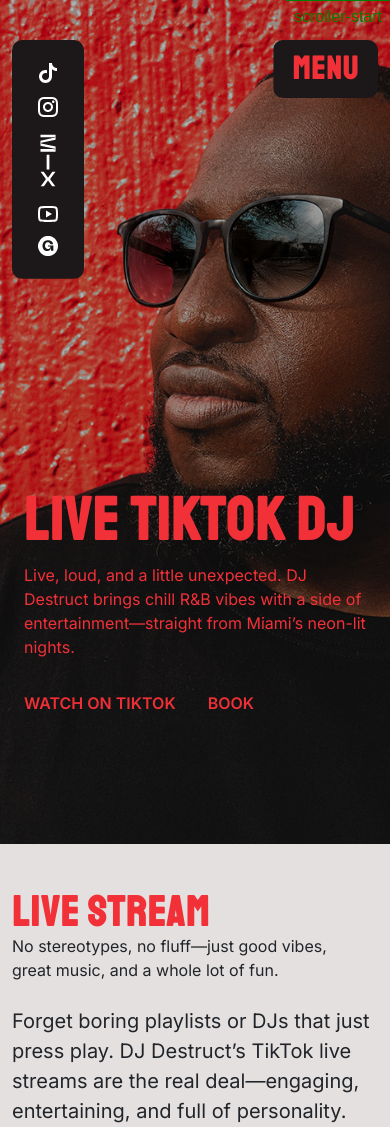
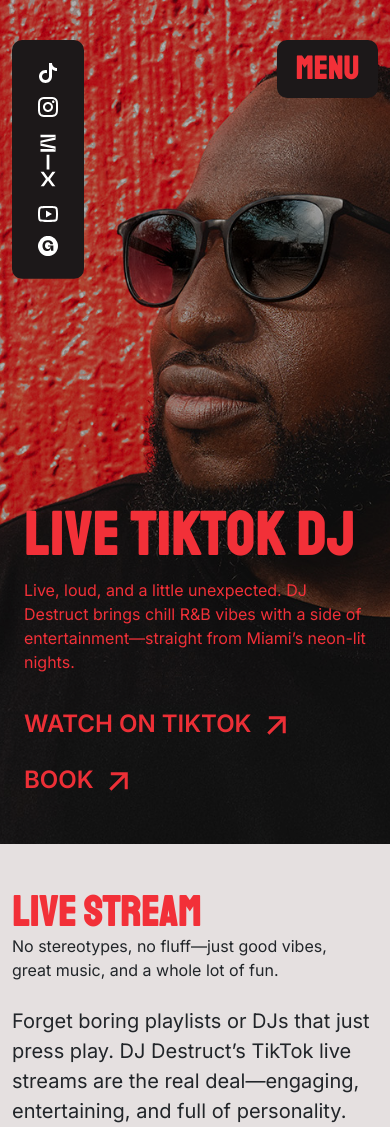
Before and after one commit to Ninikitos/dj_website, a Django app: page / in a window 390 px wide. Shown: the top 1127 px of the page. Run offline with Django 5.2, Linux system fonts and the light colour scheme; data comes from the database, SQL or seed files in the repository; some libraries are stand-ins or nearby versions.

Commit message:
fixing minor bugs

```diff
--- a/dj_website/apps/main/static/main/css/styles.css
+++ b/dj_website/apps/main/static/main/css/styles.css
@@ -136,7 +136,7 @@
 }
 
 .hero__wrapper {
-    height: 80vh;
+    height: 90vh;
     display: flex;
     justify-content: space-between;
     align-items: flex-end;
@@ -235,6 +235,12 @@
     transform: translateY(-20px);
 }
 
+.arrow__icon {
+    width: 37px;
+    height: 37px;
+    display: none;
+}
+
 /* Navigation */
 nav ul {
     display: flex;
@@ -1374,6 +1376,16 @@
         margin-top: 24px;
     }
 
+    .hero__links {
+        font-size: 24px;
+        flex-direction: column;
+        gap: 18px;
+    }
+
+    .arrow__icon {
+        display: inline-block;
+    }
+
     /* Menu */
     .menu__avatar {
         width: 150px;
@@ -1644,7 +1675,7 @@
         }
 
         .hero__wrapper {
-            height: 80vh;
+            height: 90vh;
             padding: 0 12px;
         }
 
--- a/dj_website/apps/main/static/main/js/scripts.js
+++ b/dj_website/apps/main/static/main/js/scripts.js
@@ -107,8 +107,7 @@
         // Trigger the animation when the title enters the viewport
         trigger: liveStreamTitle,
         start: 'top 90%',
-        toggleActions: 'play none none none',
-        markers: false,
+        toggleActions: 'play none none none'
     },
 });
 
@@ -175,8 +174,7 @@
         scrollTrigger: {
             trigger: card,
             start: 'clamp(top 80%)',
-            toggleActions: 'play none none none',
-            markers: false,
+            toggleActions: 'play none none none'
         },
     });
 
@@ -954,8 +952,7 @@
             scrollTrigger: {
                 trigger: shopTitle,
                 start: "top-=700",
-                toggleActions: "play none none none",
-                markers: true
+                toggleActions: "play none none none"
             },
         });
 
@@ -1061,13 +1058,13 @@
 }
 
 function showNextImage(images) {
-    currentIndex = (currentIndex + 1) % images.length; // Loop back to the first image
+    currentIndex = (currentIndex + 1) % images.length;
     lightboxImg.src = images[currentIndex];
     updateThumbnailHighlight(currentIndex);
 }
 
 function showPrevImage(images) {
-    currentIndex = (currentIndex - 1 + images.length) % images.length; // Loop back to the last image
+    currentIndex = (currentIndex - 1 + images.length) % images.length;
     lightboxImg.src = images[currentIndex];
     updateThumbnailHighlight(currentIndex);
 }
--- a/dj_website/apps/main/templates/main/index.html
+++ b/dj_website/apps/main/templates/main/index.html
@@ -157,12 +157,21 @@
                                 <div>
                                     <a class="link link__reset hero__link-tiktok"
                                        href="{{ main_page_urls.hero_watch_tiktok }}"
-                                       target="_blank">Watch on tiktok</a>
+                                       target="_blank">
+                                        Watch on tiktok
+                                        <span class="arrow__icon">
+                                            <svg xmlns="http://www.w3.org/2000/svg" viewBox="0 0 24 24" fill="rgba(242,48,56,1)"><path d="M16.0037 9.41421L7.39712 18.0208L5.98291 16.6066L14.5895 8H7.00373V6H18.0037V17H16.0037V9.41421Z"></path></svg>
+                                        </span>
+                                    </a>
                                 </div>
                                 <div>
                                     <a class="link link__reset hero__link-book"
                                        href="{{ main_page_urls.general_booking }}"
-                                       target="_blank">Book</a>
+                                       target="_blank">Book
+                                        <span class="arrow__icon">
+                                            <svg xmlns="http://www.w3.org/2000/svg" viewBox="0 0 24 24" fill="rgba(242,48,56,1)"><path d="M16.0037 9.41421L7.39712 18.0208L5.98291 16.6066L14.5895 8H7.00373V6H18.0037V17H16.0037V9.41421Z"></path></svg>
+                                        </span>
+                                    </a>
                                 </div>
                             </div>
                         </div>
@@ -369,8 +378,8 @@
                                     <p>🇭🇹 Haiti</p>
                                 </li>
                                 <li class="about__content-item">
-                                    <p>Years playing</p>
-                                    <p>17</p>
+                                    <p>Session time</p>
+                                    <p>~2 hours</p>
                                 </li>
                                 <li class="about__content-item">
                                     <p>Music</p>
@@ -378,7 +387,7 @@
                                 </li>
                                 <li class="about__content-item">
                                     <p>Venues</p>
-                                    <p></p>
+                                    <p>Online/Private</p>
                                 </li>
                                 <li>
                                     <a class="cta-btn about-cta" id="about" href="#">Book</a>
@@ -467,7 +476,7 @@
             <div class="container music-container">
                 <div class="music__avatar">
                     <div class="music__image-wrapper">
-                        <img src="{% static 'main/images/main/sub_avatar.png' %}"
+                        <img src="{% static 'main/images/main/sub_avatar.jpg' %}"
                              alt="black smiling male holding microphone">
                         <span class="music__slogan">Welcome to my vibes</span>
                     </div>
@@ -638,7 +647,7 @@
                 <div class="title__sticky-wrapper row">
                     <div class="title__sticky col-sm-12 col-md-5">
                         <h2 class="live-stream__title book__header">Book a DJ<br>in Miami</h2>
-                        <span class="live-stream__subtitle">
+                        <span class="live-stream__subtitle book__subtitle">
                             Stream DJ Destruct’s R&B TikTok Beats –
                             Perfect Mixes for Every Vibe,
                             from Unwinding to Partying.
--- a/dj_website/static/js/main.js
+++ b/dj_website/static/js/main.js
@@ -76,22 +76,6 @@
     })
     gsap.ticker.lagSmoothing(0)
 
-    // gsap.fromTo(
-    //     '.accent-text',
-    //     {opacity: 0},
-    //     {
-    //         opacity: 1,
-    //         duration: 1,
-    //         onStart: startCanvas,
-    //         scrollTrigger: {
-    //             trigger: '.shop',
-    //             start: 'bottom-=100',
-    //             once: true,
-    //
-    //         },
-    //     }
-    // );
-
     // Function to start the canvas
     function startCanvas() {
         loopCanvas = true;
@@ -132,9 +116,12 @@
 
     engine = Engine.create();
 
-    ground = Bodies.rectangle(width / 2, height - 505, width, 10, {
+    const groundHeightOffset = 0.66 * height;
+    const groundWidthtOffset = 0.2 / width;
+    ground = Bodies.rectangle(width / 2, height - groundHeightOffset, width - groundWidthtOffset, 10, {
         isStatic: true,
     });
+
     wallLeft = Bodies.rectangle(0, height / 2, 10, height, {
         isStatic: true,
     });
@@ -168,17 +155,20 @@
         let pos = this.body.position;
         let angle = this.body.angle;
 
+        let isMobile = window.innerWidth <= 768; // Define a breakpoint for mobile
+        let scaleFactor = isMobile ? 0.6 : 1; // Reduce size by half on mobile
+
         push();
         translate(pos.x, pos.y);
         rotate(angle);
         rectMode(CENTER);
         fill("#E5E0E0");
         stroke("#0f0f0f");
-        strokeWeight(3);
-        rect(0, 0, this.word.length * 30, 80, 40);
+        strokeWeight(3 * scaleFactor); // Scale stroke weight
+        rect(0, 0, this.word.length * 30 * scaleFactor, 80 * scaleFactor, 40 * scaleFactor); // Scale rect size
         noStroke();
         fill("#0f0f0f");
-        textSize(40);
+        textSize(40 * scaleFactor); // Scale text size
         textAlign(CENTER, CENTER);
         text(this.word.toUpperCase(), 0, 0);
         pop();
@@ -194,7 +184,7 @@
             Body.applyForce(
                 word.body,
                 {x: word.body.position.x, y: word.body.position.y},
-                {x: random(-0.2, 0.2), y: random(-0.2, 0.2)}
+                {x: random(-0.3, 0.3), y: random(-0.3, 0.3)}
             );
         }
     }
--- a/dj_website/static/styles/main.css
+++ b/dj_website/static/styles/main.css
@@ -150,6 +150,20 @@
     z-index: 3;
 }
 
+@media (max-width: 767.98px) {
+    h1 {
+        letter-spacing: .1rem;
+    }
+
+    h2 {
+        letter-spacing: .05rem;
+    }
+
+    h3 {
+        letter-spacing: .05rem;
+    }
+}
+
 @media (max-width: 575.98px) {
     h1 {
         font-size: 60px;
```
Also changed, not shown: other parts of dj_website/apps/main/static/main/css/styles.css (+31 -15 lines), dj_website/apps/main/static/main/images/main/sub_avatar.jpg (added), dj_website/apps/main/static/main/images/main/sub_avatar.png (deleted).
